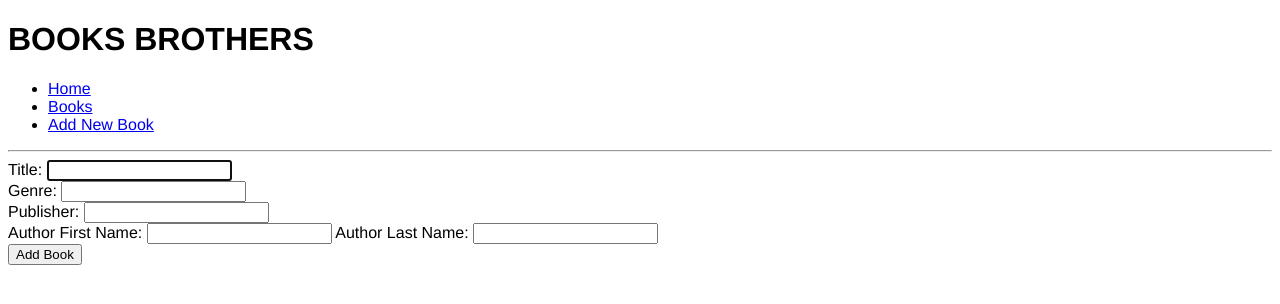
After one commit to Osh2/week4_one_to_many_lab, a Flask app: page /books/new in a window 1280 px wide. The commit adds this page. Shown: the top 304 px of the page. Run offline with Flask 2, Linux system fonts and the light colour scheme.

Commit message:
added route to add new books

```diff
--- a/controllers/books_controller.py
+++ b/controllers/books_controller.py
@@ -2,6 +2,7 @@
 from models.book import Book
 import repositories.book_repository as book_repository
 import repositories.author_repository as author_repository
+from models.author import Author
 
 books_blueprint = Blueprint("books", __name__)
 
@@ -16,10 +17,32 @@
 
 # NEW
 # GET '/books/new'
+@books_blueprint.route("/books/new", methods=["GET"])
+def new_task():
+    return render_template('books/new.html')
 
 
 # CREATE
 # POST '/books'
+@books_blueprint.route("/books", methods = ['POST'])
+def add_book_a():
+    first_name = request.form ['first_name']
+    last_name = request.form ['last_name']
+
+    author = Author(first_name, last_name)
+    author_repository.save(author)
+
+    title = request.form['title']
+    genre = request.form['genre']
+    publisher = request.form['publisher']
+
+    book = Book(title, genre, publisher, author)
+
+    book_repository.save(book)
+    return redirect('/books')
+
+
+
 
 
 # SHOW
--- a/templates/base.html
+++ b/templates/base.html
@@ -14,6 +14,7 @@
       <ul class="menu">
         <li><a href="/">Home</a></li>
         <li><a href="/books">Books</a></li>
+        <li><a href="/books/new">Add New Book</a></li>
       </ul>
     </nav>
   </header>
--- /dev/null
+++ b/templates/books/new.html
@@ -0,0 +1,53 @@
+{% extends 'base.html' %}
+
+{% block content %}
+
+<!-- title  -->
+<form action="/books", method ="POST">
+    <div>
+        <label for="title"> Title: </label>
+        <input type="text"
+                name="title"
+                id="title"
+                required
+                autofocus>
+    </div>
+<!-- genre -->
+    <div>
+        <label for="genre">Genre:</label>
+        <input type="text"
+                name="genre"
+                id="genre"
+                required
+                autofocus>
+    </div>
+<!-- publisher -->
+    <div>
+        <label for="publisher">Publisher:</label>
+        <input type="text"
+                    name="publisher"
+                    id="publisher"
+                    required
+                    autofocus>
+    </div>
+<!-- author -->
+    <div>
+        <label for="first_name">Author First Name:</label>
+        <input type="text"
+                name="first_name"
+                id="first_name"
+                required
+                autofocus>
+
+        <label for="last_name">Author Last Name:</label>
+        <input type="text"
+                name="last_name"
+                id="last_name"
+                required
+                autofocus>
+    </div>
+    <button type="submit">Add Book</button>
+
+</form>
+
+{% endblock %}
```
